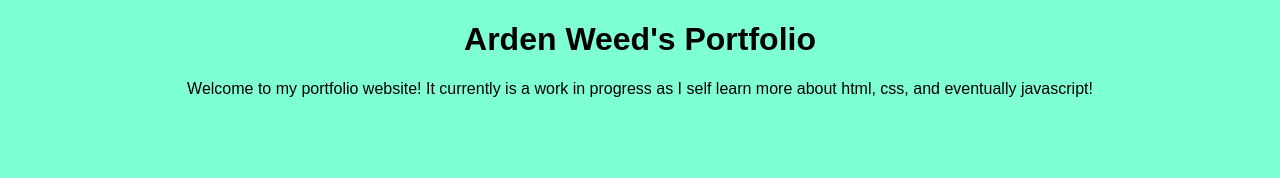
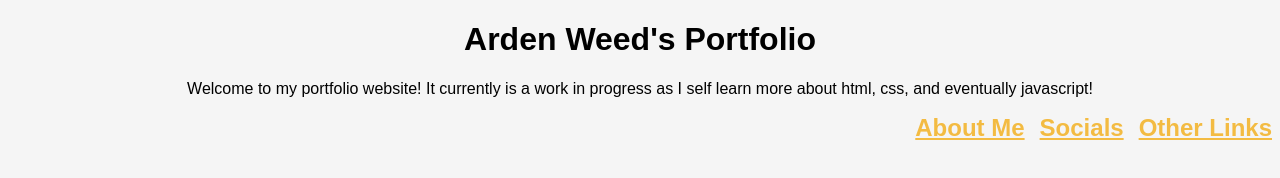
Before and after one commit to Ardenjweed/Portfolio-Website, a plain HTML site: page index.html in a window 1280 px wide. Drawn offline with Linux system fonts and the light colour scheme.

Commit message:
Created header links to other webpages

```diff
--- a/index.html
+++ b/index.html
@@ -11,5 +11,16 @@
         <h1> Arden Weed's Portfolio </h1>
         <p> Welcome to my portfolio website! It currently is a work in progress as I self learn more about
         html, css, and eventually javascript! </p>
+        <div class="header-container">
+            <a href="about.html">
+                <h2>About Me</h2>
+            </a>
+            <a href="socials.html">
+                <h2>Socials</h2>
+            </a>
+            <a href="links.html">
+                <h2>Other Links</h2>
+            </a>
+        </div>
     </body>
 </html>
--- a/styles.css
+++ b/styles.css
@@ -1,8 +1,17 @@
+a:link {
+    color: rgb(243, 187, 66);
+}
+a:hover {
+    color: orange;
+}
+a:visited {
+    color: rgb(243, 187, 66);
+}
 body {
     font-family: Arial, sans-serif;
     margin: 1;
     padding: 0;
-    background-color: aquamarine;
+    background-color: whitesmoke;
 }
 h1 {
     text-align: center;
@@ -10,3 +19,12 @@ h1 {
 p {
     text-align: center;
 }
+.header-container{
+    text-align: right;
+    display: flex;
+    gap: 15px;
+    justify-content: right;
+}
+.header-container h2{
+    margin: 0;
+}
```
Also changed, not shown: about.html (added, +1 -0 lines), links.html (added, +1 -0 lines), socials.html (added, +1 -0 lines).
